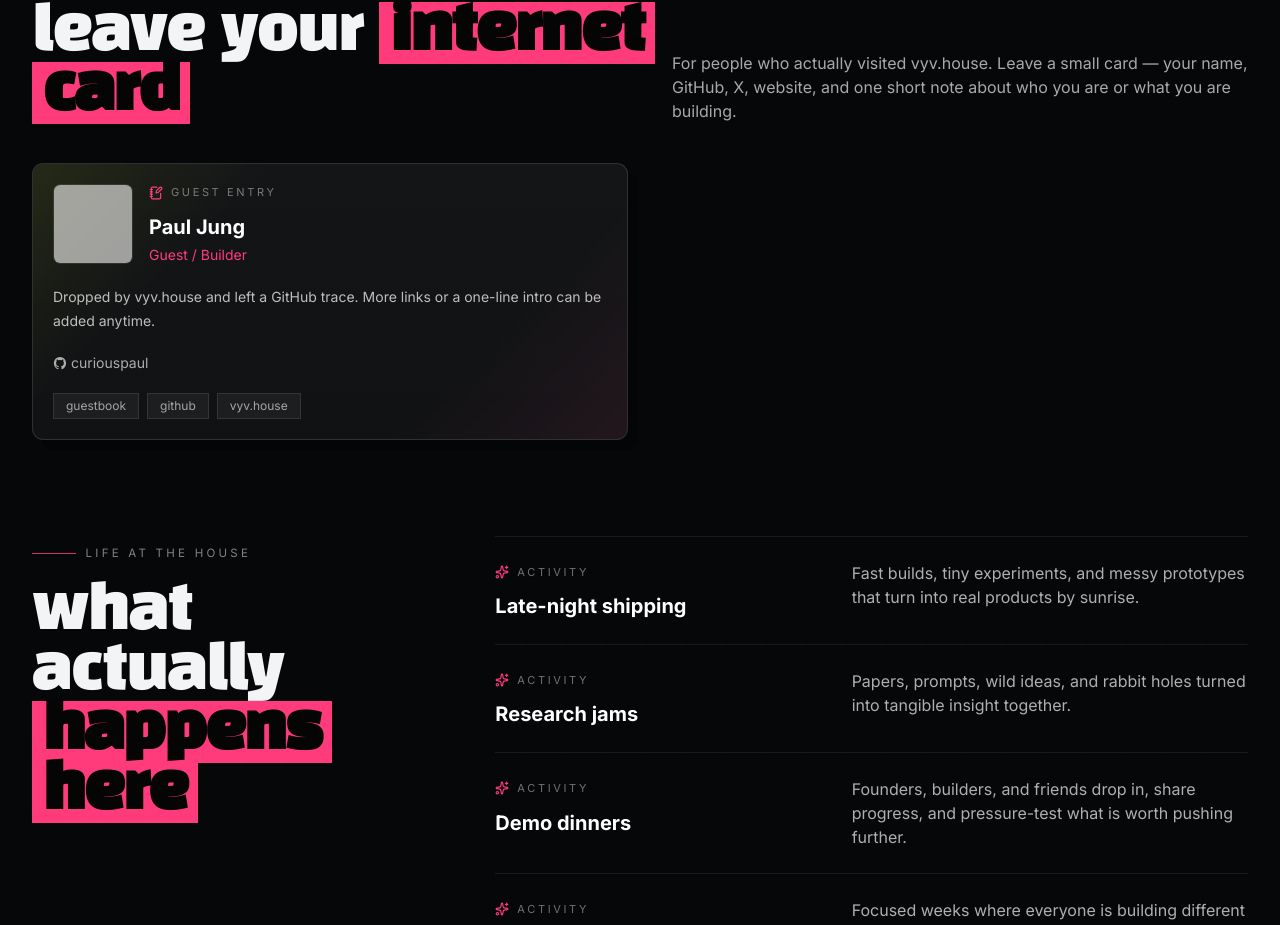
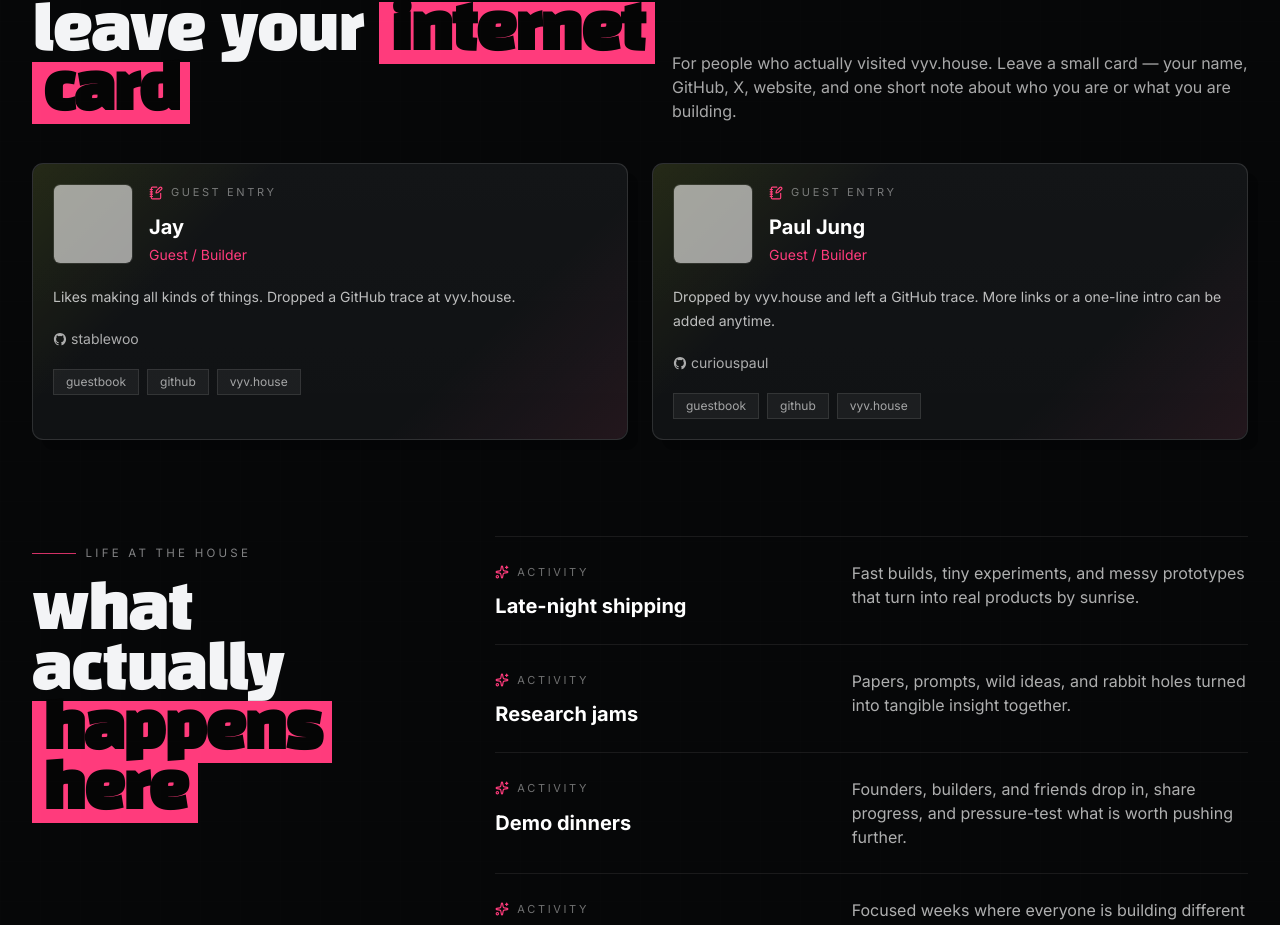
Before and after one commit to seojoonkim/vyv-house, a Next.js app: page / in a window 1280 px wide. Shown: the part 3419-4344 px from the top of the page. Built offline with nearby package versions, Linux system fonts and the light colour scheme; grey boxes are pictures that could not be loaded.

Commit message:
Add stablewoo to vyv.house guestbook

```diff
--- a/src/data/guestbook.ts
+++ b/src/data/guestbook.ts
@@ -1,6 +1,18 @@
 import type { GuestbookEntry } from "@/types/guestbook";
 
 export const guestbookEntries: GuestbookEntry[] = [
+  {
+    id: "jungwoo-jay",
+    name: "Jay",
+    title: "Guest / Builder",
+    note:
+      "Likes making all kinds of things. Dropped a GitHub trace at vyv.house.",
+    githubHandle: "stablewoo",
+    githubUrl: "https://github.com/stablewoo",
+    avatarUrl: "https://github.com/stablewoo.png",
+    tags: ["guestbook", "github", "vyv.house"],
+    status: "posted",
+  },
   {
     id: "paul-jung",
     name: "Paul Jung",
```
